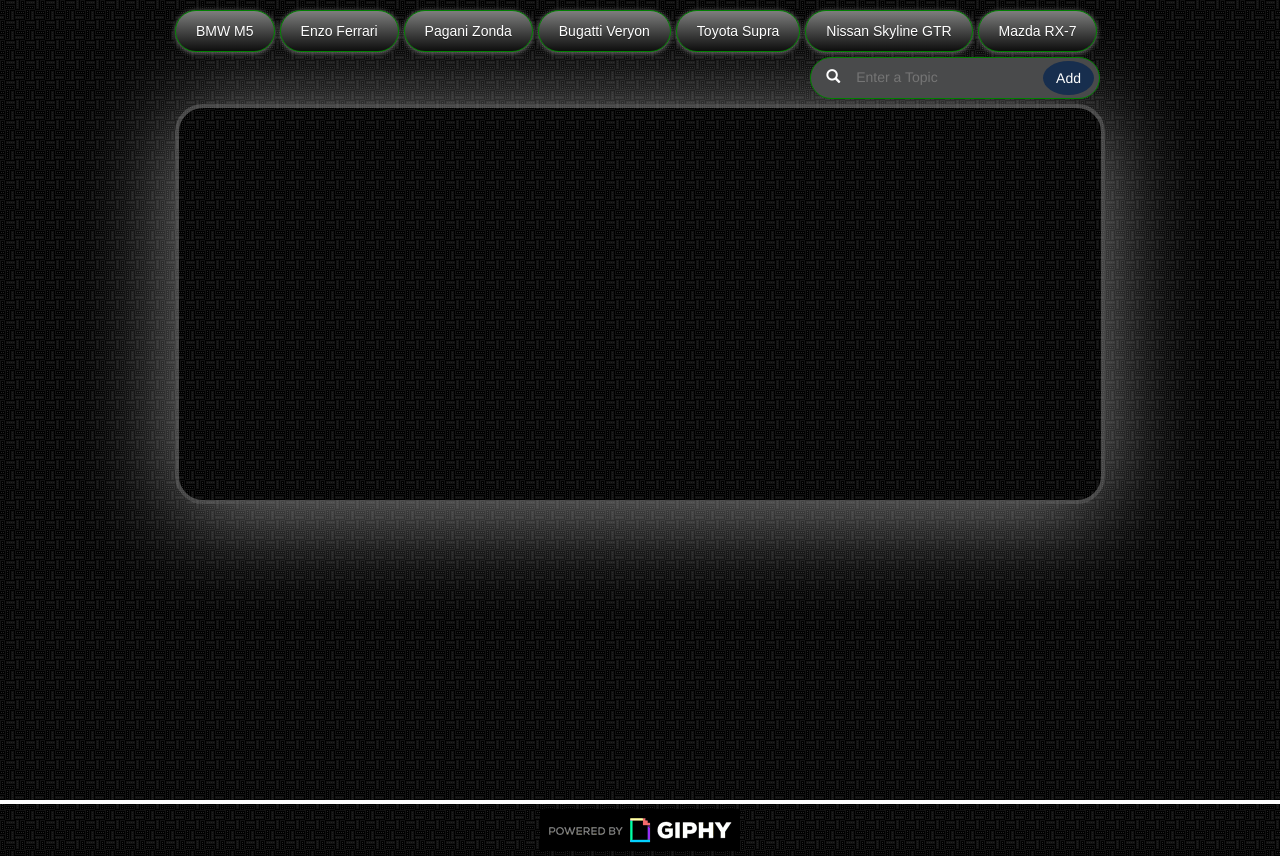
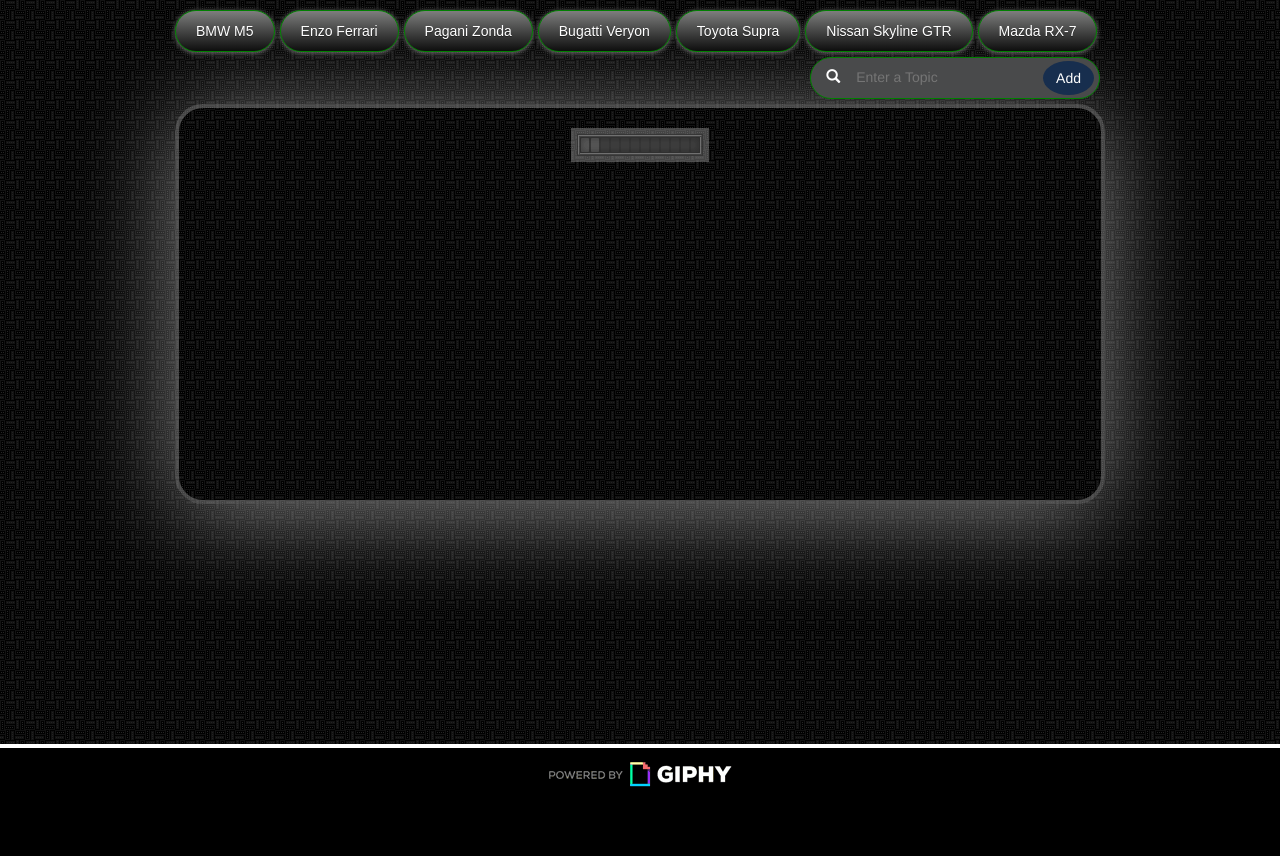
Before and after one commit to tachprime/in-a-giphy, a PHP site: page / in a window 1280 px wide. After the commit the page ends 787 px from the top, so only its background shows below. Run offline with PHP 8.4, Linux system fonts and the light colour scheme; some libraries are stand-ins or nearby versions.

Commit message:
changed the way I switch gifs

```diff
--- a/assets/css/style.css
+++ b/assets/css/style.css
@@ -6,7 +6,7 @@ body {
 
 .container {
     margin: 0 auto;
-    min-height: 800px;
+    min-height: 600px;
     max-width: 960px;
 }
 
@@ -52,8 +52,7 @@ body {
     background-color: #172e4e;
     border-radius: 100%;
 }
-
-#gallery {
+.gallery {
     margin: 10px auto;
     clear: both;
     color: #fff;
@@ -66,6 +65,11 @@ body {
     text-align: center;
 }
 
+#gallery {
+    white-space: nowrap;
+    overflow-x: auto;
+}
+
 #gallery div {
     display: inline-block;
     padding: 5px;
@@ -74,10 +78,23 @@ body {
 #gallery img {
     clear: both;
     border: 6px solid rgba(175, 175, 175, 0.39);
+    width: 150px;
+    height: 100px;
+}
+
+#bigGif {
+    border: 6px solid rgba(175, 175, 175, 0.39);
+    width: auto;
+    height: auto;
+    margin-top: 20px;
 }
 
 footer {
     padding: 5px;
     text-align: center;
     border-top: 4px solid #ffffff;
+    background-color: #000000;
+    position: absolute;
+    bottom: 0;
+    width: 100%;
 }
--- a/index.html
+++ b/index.html
@@ -19,8 +19,14 @@
             <input id="topicInput" type="text" placeholder="Enter a Topic">
             <input id="addBtn" class="btn" type="submit" value="Add">
         </form>
+        <div class="gallery">
+            <div id="gallery">
 
-        <div id="gallery"></div>
+            </div>
+            <div>
+                <img id="bigGif" src="assets/images/ajax-loader.gif">
+            </div>
+        </div>
     </div>
 
     <footer><img src="assets/images/PoweredBy_200_Horizontal_Light-Backgrounds_With_Logo.gif" alt="giphy attribution"></footer>
```
Also changed, not shown: assets/javascript/app.js (+38 -19 lines).
